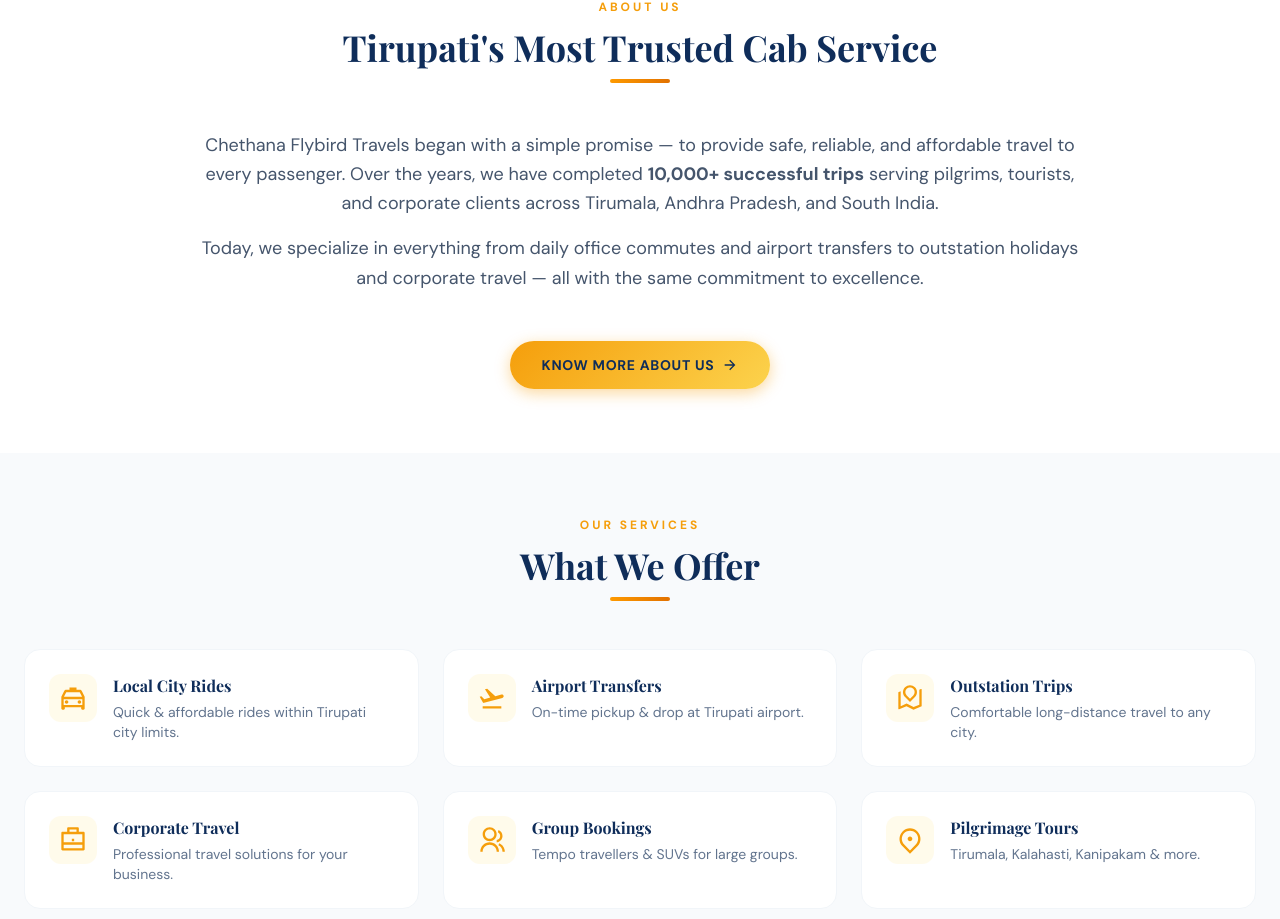
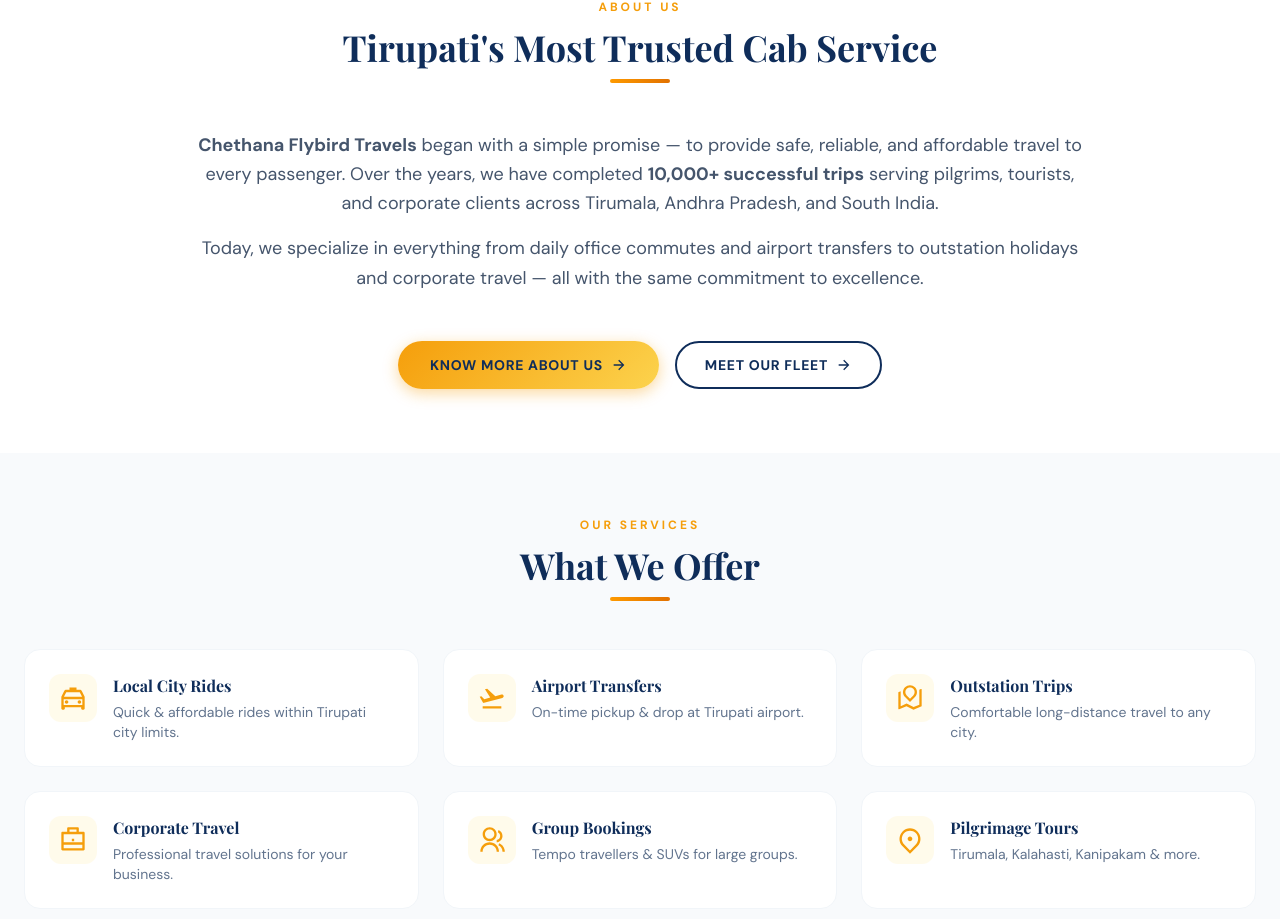
Before and after one commit to RaviDivya-2005/CFT-WEB, a React (Vite) app: page / in a window 1280 px wide. Shown: the part 1520-2439 px from the top of the page. Built offline with nearby package versions, Linux system fonts and the light colour scheme; a web font is replaced by a local one.

Commit message:
Bold Chethana in story, add Meet Our Fleet button

```diff
--- a/src/pages/Home.tsx
+++ b/src/pages/Home.tsx
@@ -541,7 +541,7 @@
               viewport={{ once: true }}
               className="font-sans text-base sm:text-lg text-slate-600 leading-relaxed"
             >
-              Chethana Flybird Travels began with a simple promise — to provide safe, reliable, and affordable travel to every passenger. Over the years, we have completed <strong>10,000+ successful trips</strong> serving pilgrims, tourists, and corporate clients across Tirumala, Andhra Pradesh, and South India.
+              <strong>Chethana Flybird Travels</strong> began with a simple promise — to provide safe, reliable, and affordable travel to every passenger. Over the years, we have completed <strong>10,000+ successful trips</strong> serving pilgrims, tourists, and corporate clients across Tirumala, Andhra Pradesh, and South India.
             </motion.p>
             <motion.p
               initial={{ opacity: 0, y: 20 }}
@@ -554,9 +554,13 @@
             </motion.p>
           </div>
 
-          <div className="text-center">
+          <div className="flex flex-col sm:flex-row items-center justify-center gap-4">
             <Link to="/about" className="btn-primary inline-flex items-center gap-2 text-sm uppercase tracking-wider py-3 px-7">
               <span>Know More About Us</span>
+              <RiArrowRightLine size={16} />
+            </Link>
+            <Link to="/fleet" className="inline-flex items-center gap-2 text-sm font-bold uppercase tracking-wider py-3 px-7 rounded-full border-2 border-[var(--primary-dark)] text-[var(--primary-dark)] hover:bg-[var(--primary-dark)] hover:text-white transition-all">
+              <span>Meet Our Fleet</span>
               <RiArrowRightLine size={16} />
             </Link>
           </div>
```
